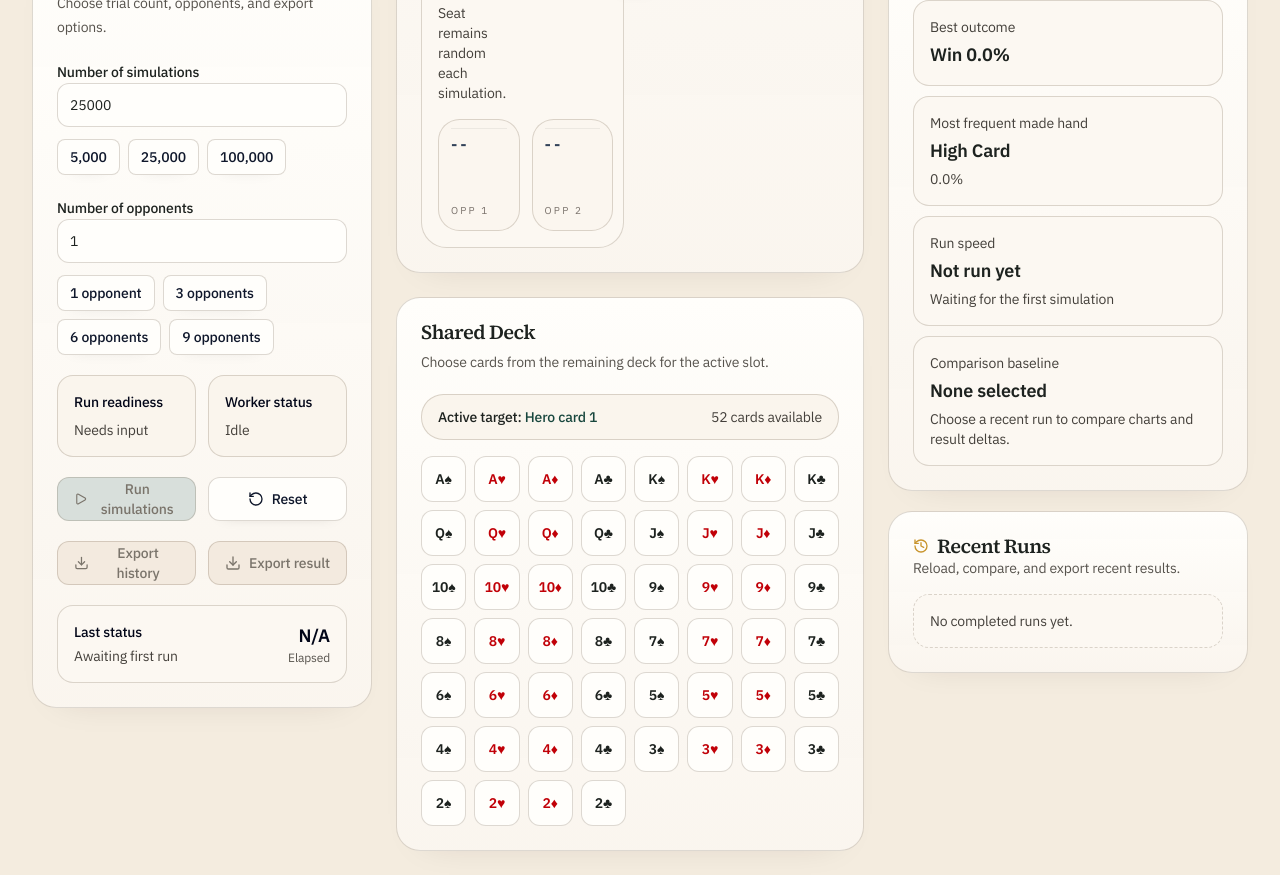
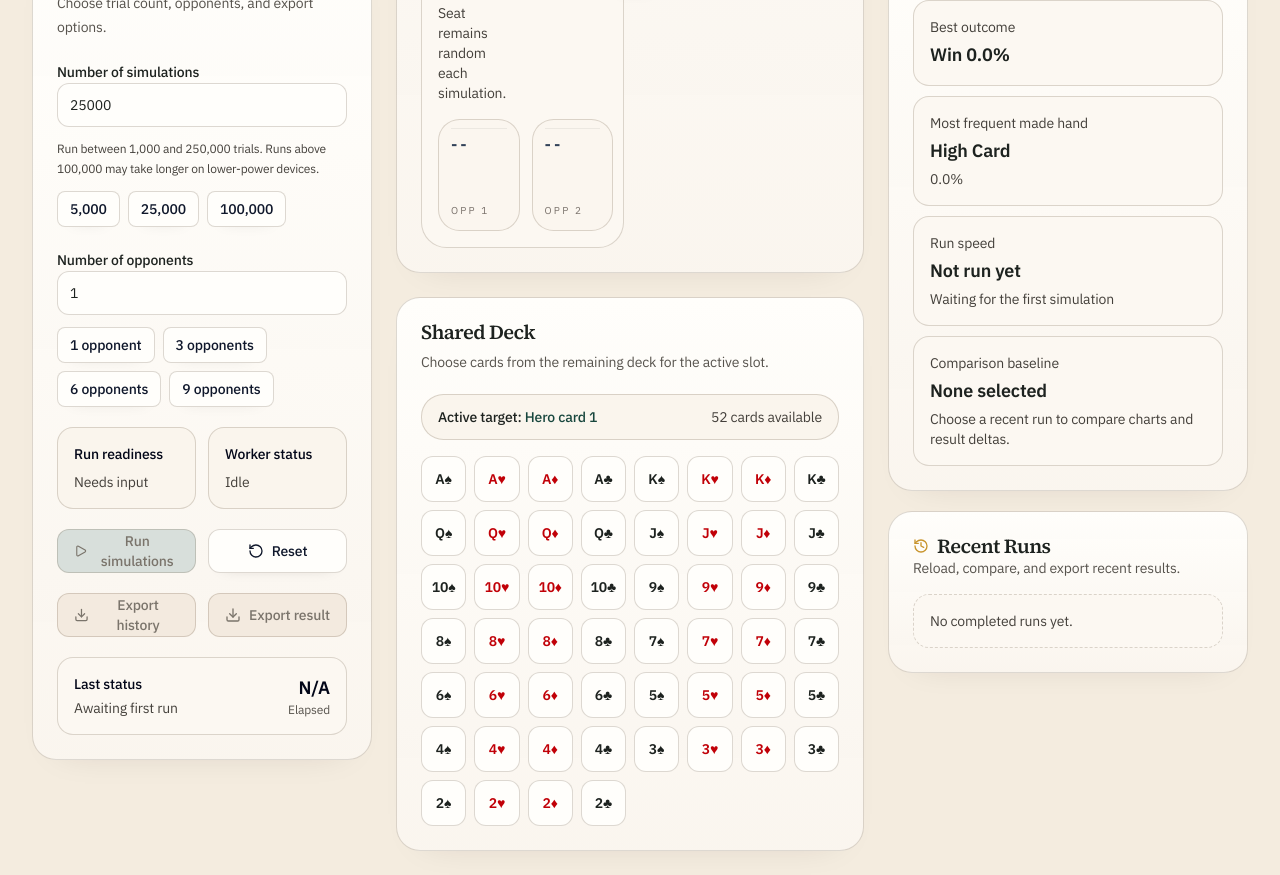
Before and after one commit to safwanmrahman/poker-hand-probability-simulator, a Next.js app: page / in a window 1280 px wide. Shown: the part 1140-2015 px from the top of the page. Built offline with nearby package versions, Linux system fonts and the light colour scheme.

Commit message:
harden simulator for production deployment

```diff
--- a/src/app/layout.tsx
+++ b/src/app/layout.tsx
@@ -1,5 +1,6 @@
 import type { Metadata } from "next";
 import { IBM_Plex_Mono, IBM_Plex_Sans, Source_Serif_4 } from "next/font/google";
+import Script from "next/script";
 import "./globals.css";
 
 const bodyFont = IBM_Plex_Sans({
@@ -26,6 +27,17 @@ export const metadata: Metadata = {
     "Texas Hold'em Monte Carlo simulator with shared-deck controls, worker-backed runs, and probability visualizations.",
 };
 
+const themeInitScript = `
+  (() => {
+    try {
+      const theme = window.localStorage.getItem("poker-simulator-theme") === "dark"
+        ? "dark"
+        : "light";
+      document.documentElement.classList.toggle("dark", theme === "dark");
+    } catch {}
+  })();
+`;
+
 export default function RootLayout({
   children,
 }: Readonly<{
@@ -34,9 +46,15 @@ export default function RootLayout({
   return (
     <html
       lang="en"
+      suppressHydrationWarning
       className={`${bodyFont.variable} ${headingFont.variable} ${monoFont.variable} h-full antialiased`}
     >
-      <body className="min-h-full flex flex-col">{children}</body>
+      <body className="min-h-full flex flex-col">
+        <Script id="theme-init" strategy="beforeInteractive">
+          {themeInitScript}
+        </Script>
+        {children}
+      </body>
     </html>
   );
 }
--- a/src/app/page.tsx
+++ b/src/app/page.tsx
@@ -13,7 +13,14 @@ import { SharedDeck } from "@/components/simulator/shared-deck";
 import { TableBuilder } from "@/components/simulator/table-builder";
 import { Card, CardContent, CardDescription, CardHeader, CardTitle } from "@/components/ui/card";
 import { SectionTitle } from "@/components/ui/section-title";
-import { BOARD_STREETS, DECK, SCENARIO_PRESETS } from "@/features/simulator/constants";
+import {
+  BOARD_STREETS,
+  DECK,
+  LARGE_SIMULATION_WARNING_THRESHOLD,
+  MAX_SIMULATIONS,
+  MIN_SIMULATIONS,
+  SCENARIO_PRESETS,
+} from "@/features/simulator/constants";
 import {
   clampIndex,
   createDefaultOpponentSeats,
@@ -179,8 +186,8 @@ export default function Home() {
   const parsedSimulationCount = Number.parseInt(simulationInput, 10);
   const isSimulationCountValid =
     Number.isFinite(parsedSimulationCount) &&
-    parsedSimulationCount >= 1000 &&
-    parsedSimulationCount <= 500000;
+    parsedSimulationCount >= MIN_SIMULATIONS &&
+    parsedSimulationCount <= MAX_SIMULATIONS;
   const isOpponentCountValid = opponentCount >= 1 && opponentCount <= 9;
   const hasBoardGap = selectedBoardCards.some(
     (card, index) => card === null && selectedBoardCards.slice(index + 1).some(Boolean),
@@ -299,6 +306,10 @@ export default function Home() {
       const rightValue = Number.parseFloat(right.value);
       return rightValue - leftValue;
     })[0];
+  const simulationWarning =
+    isSimulationCountValid && parsedSimulationCount > LARGE_SIMULATION_WARNING_THRESHOLD
+      ? `Large runs can keep the device busy for longer. ${parsedSimulationCount.toLocaleString()} trials should still stay responsive because the simulator runs in a Web Worker.`
+      : null;
   const statusMessage =
     holeCardsSelected < 2
       ? "Choose both hero hole cards to unlock simulations."
@@ -311,7 +322,7 @@ export default function Home() {
             : !isOpponentCountValid
               ? "Choose between 1 and 9 opponents."
               : !isSimulationCountValid
-                ? "Enter a simulation count between 1,000 and 500,000."
+                ? `Enter a simulation count between ${MIN_SIMULATIONS.toLocaleString()} and ${MAX_SIMULATIONS.toLocaleString()}.`
                 : simulationError
                   ? simulationError
                   : "Selections look valid. You can run the simulation now.";
@@ -686,9 +697,10 @@ export default function Home() {
             simulationProgress={simulationProgress}
             simulationResultElapsedMs={simulationResult?.elapsedMs ?? null}
             simulationResultPresent={Boolean(simulationResult)}
-            softTextClass={softTextClass}
+            simulationWarning={simulationWarning}
             statusMessage={statusMessage}
             strongTextClass={strongTextClass}
+            softTextClass={softTextClass}
           />
 
           <div className="grid gap-6">
--- a/src/components/simulator/setup-sidebar.tsx
+++ b/src/components/simulator/setup-sidebar.tsx
@@ -3,7 +3,14 @@ import { Download, Play, RotateCcw } from "lucide-react";
 import { Button } from "@/components/ui/button";
 import { Card, CardContent, CardDescription, CardHeader, CardTitle } from "@/components/ui/card";
 import { Input } from "@/components/ui/input";
-import { SCENARIO_PRESETS, OPPONENT_PRESETS, SIMULATION_PRESETS } from "@/features/simulator/constants";
+import {
+  LARGE_SIMULATION_WARNING_THRESHOLD,
+  MAX_SIMULATIONS,
+  MIN_SIMULATIONS,
+  OPPONENT_PRESETS,
+  SCENARIO_PRESETS,
+  SIMULATION_PRESETS,
+} from "@/features/simulator/constants";
 import { cn } from "@/lib/utils";
 
 type SetupSidebarProps = {
@@ -18,12 +25,13 @@ type SetupSidebarProps = {
   simulationResultElapsedMs: number | null;
   simulationResultPresent: boolean;
   simulationProgress: number;
-  softTextClass: string;
+  simulationWarning: string | null;
   statusMessage: string;
   strongTextClass: string;
   mutedPanelClass: string;
   insetPanelClass: string;
   mutedTextClass: string;
+  softTextClass: string;
   fixedSeatCount: number;
   remainingDeckCount: number;
   holeCardsSelected: number;
@@ -73,9 +81,10 @@ export function SetupSidebar({
   simulationProgress,
   simulationResultElapsedMs,
   simulationResultPresent,
-  softTextClass,
+  simulationWarning,
   statusMessage,
   strongTextClass,
+  softTextClass,
 }: SetupSidebarProps) {
   return (
     <div className="grid gap-6">
@@ -97,6 +106,11 @@ export function SetupSidebar({
             {simulationError ? (
               <p className="mt-2 text-sm leading-6 text-red-700 dark:text-rose-300">
                 {simulationError}
+              </p>
+            ) : null}
+            {simulationWarning ? (
+              <p className="mt-2 text-sm leading-6 text-amber-700 dark:text-amber-300">
+                {simulationWarning}
               </p>
             ) : null}
           </div>
@@ -152,11 +166,19 @@ export function SetupSidebar({
             <Input
               id="simulations"
               type="number"
+              min={String(MIN_SIMULATIONS)}
+              max={String(MAX_SIMULATIONS)}
+              step="1000"
+              inputMode="numeric"
               value={simulationInput}
               onChange={(event) => onSetSimulationInput(event.target.value)}
               placeholder="25000"
               disabled={isRunningSimulation}
             />
+            <p className={cn("text-xs leading-5", mutedTextClass)}>
+              Run between {MIN_SIMULATIONS.toLocaleString()} and {MAX_SIMULATIONS.toLocaleString()} trials.
+              Runs above {LARGE_SIMULATION_WARNING_THRESHOLD.toLocaleString()} may take longer on lower-power devices.
+            </p>
             <div className="flex flex-wrap gap-2">
               {SIMULATION_PRESETS.map((preset) => (
                 <Button
@@ -182,6 +204,7 @@ export function SetupSidebar({
               type="number"
               min="1"
               max="9"
+              inputMode="numeric"
               value={String(opponentCount)}
               onChange={(event) => onSetOpponentCount(Number.parseInt(event.target.value || "1", 10) || 1)}
               placeholder="1"
--- a/src/features/simulator/constants.ts
+++ b/src/features/simulator/constants.ts
@@ -19,6 +19,9 @@ export const DECK = RANKS.flatMap((rank) =>
 );
 
 export const BOARD_STREETS = ["Flop 1", "Flop 2", "Flop 3", "Turn", "River"] as const;
+export const MIN_SIMULATIONS = 1000;
+export const MAX_SIMULATIONS = 250000;
+export const LARGE_SIMULATION_WARNING_THRESHOLD = 100000;
 export const SIMULATION_PRESETS = [5000, 25000, 100000] as const;
 export const OPPONENT_PRESETS = [1, 3, 6, 9] as const;
 export const STREET_PRESETS = [
--- a/src/workers/simulation.worker.ts
+++ b/src/workers/simulation.worker.ts
@@ -6,6 +6,12 @@ import {
 } from "@/lib/poker";
 
 const SIMULATION_BATCH_SIZE = 2500;
+
+function yieldToWorkerQueue() {
+  return new Promise<void>((resolve) => {
+    setTimeout(resolve, 0);
+  });
+}
 
 type SimulationWorkerRequest = {
   type: "run";
@@ -47,6 +53,7 @@ self.onmessage = (event: MessageEvent<SimulationWorkerRequest>) => {
     return;
   }
 
+  void (async () => {
     try {
     const {
       heroHoleCards,
@@ -82,6 +89,8 @@ self.onmessage = (event: MessageEvent<SimulationWorkerRequest>) => {
         totalSimulations: simulations,
         progress: Math.round((completedSimulations / simulations) * 100),
       });
+
+      await yieldToWorkerQueue();
     }
 
     postMessageToClient({
@@ -100,4 +109,5 @@ self.onmessage = (event: MessageEvent<SimulationWorkerRequest>) => {
           error instanceof Error ? error.message : "Simulation worker failed.",
       });
     }
+  })();
 };
```
Also changed, not shown: 1 other file (tests, documents, lock files or other folders). Lines whose indentation alone changed are shown as unchanged.
